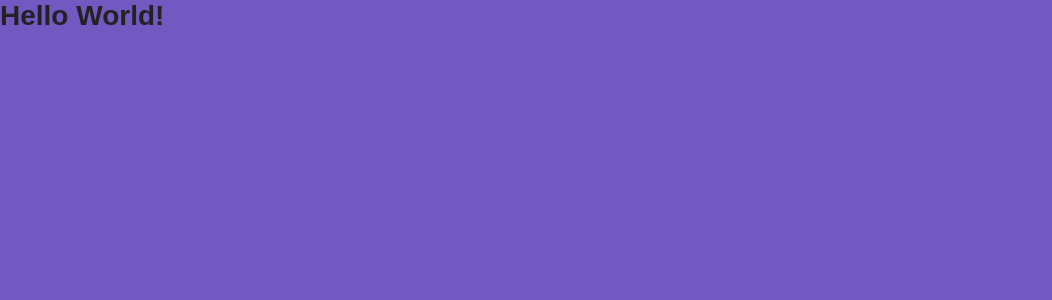
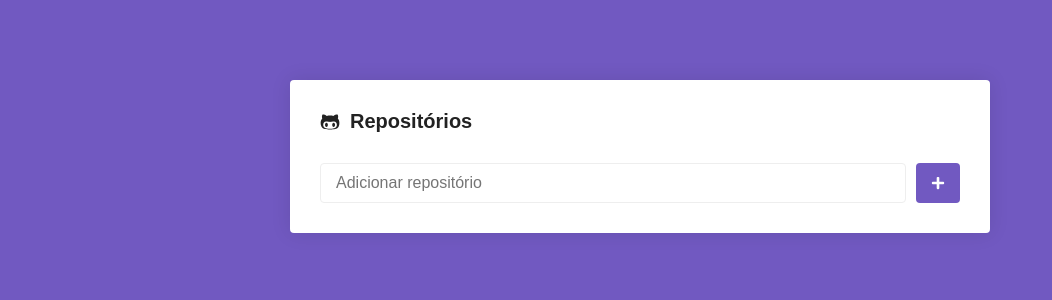
Before and after one commit to caioproft/github-app, a React (Create React App) app: page / in a window 1280 px wide. Shown: the top 300 px of the page, without its empty margins (0-1052 px from the left). Built offline with nearby package versions, Linux system fonts and the light colour scheme.

Commit message:
Estilizando a página Main

```diff
--- a/package.json
+++ b/package.json
@@ -8,6 +8,7 @@
     "@testing-library/user-event": "^7.1.2",
     "react": "^16.13.0",
     "react-dom": "^16.13.0",
+    "react-icons": "^3.9.0",
     "react-router-dom": "^5.1.2",
     "react-scripts": "3.4.0",
     "styled-components": "^5.0.1"
--- a/src/pages/Main/index.js
+++ b/src/pages/Main/index.js
@@ -1,7 +1,25 @@
-import React from 'react'
+import React from 'react';
+import { Container, Form, SubmitButton } from './styles';
+import { FaGithubAlt, FaPlus } from 'react-icons/fa';
 
-export default function Main(){
-  return(
-    <h1>Hello World!</h1>
-  )
+export default function Main() {
+  return (
+    <Container>
+      <h1>
+        <FaGithubAlt />
+        Repositórios
+      </h1>
+
+      <Form>
+        <input
+          type="text"
+          placeholder="Adicionar repositório"
+        />
+
+        <SubmitButton>
+          <FaPlus  color="#fff" size={14} />
+        </SubmitButton>
+      </Form>
+    </Container>
+  );
 }
--- a/src/pages/Main/styles.js
+++ b/src/pages/Main/styles.js
@@ -0,0 +1,48 @@
+import styled from 'styled-components';
+
+export const Container = styled.div`
+  max-width: 700px;
+  background: #fff;
+  border-radius: 4px;
+  box-shadow: 0 0 20px rgba(0, 0, 0, 0.1);
+  padding: 30px;
+  margin: 80px auto;
+
+  h1{
+    font-size: 20px;
+    display: flex;
+    align-items: center;
+
+    svg{
+      margin-right: 10px;
+    }
+  }
+`;
+
+export const Form = styled.form`
+  margin-top: 30px;
+  display: flex;
+  flex-direction: row;
+
+  input{
+    flex: 1;
+    border: 1px solid #eee;
+    padding: 10px 15px;
+    border-radius: 4px;
+    font-size: 16px;
+  }
+`;
+
+export const SubmitButton = styled.button.attrs({
+  type: 'submit',
+})`
+  background: #7159c1;
+  border: 0;
+  padding: 0 15px;
+  margin-left: 10px;
+  border-radius: 4px;
+
+  display: flex;
+  align-items: center;
+  justify-content: center;
+`;
```
Also changed, not shown: 1 other file (tests, documents, lock files or other folders).
